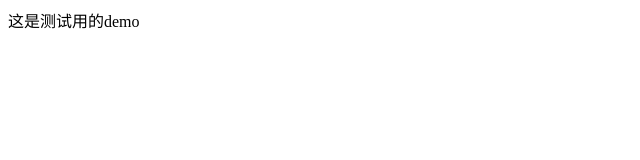
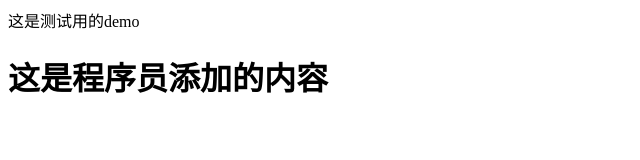
Before and after one commit to ldl12345678/luofairy, a plain HTML site: page index.html in a window 1280 px wide. Shown: the whole page, without its empty margins (0-640 px from the left). Drawn offline with Linux system fonts and the light colour scheme.

Commit message:
这是添加的内容

```diff
--- a/index.html
+++ b/index.html
@@ -8,5 +8,6 @@
 </head>
 <body>
     <div>这是测试用的demo</div>
+    <h1>这是程序员添加的内容</h1>
 </body>
 </html>
```
